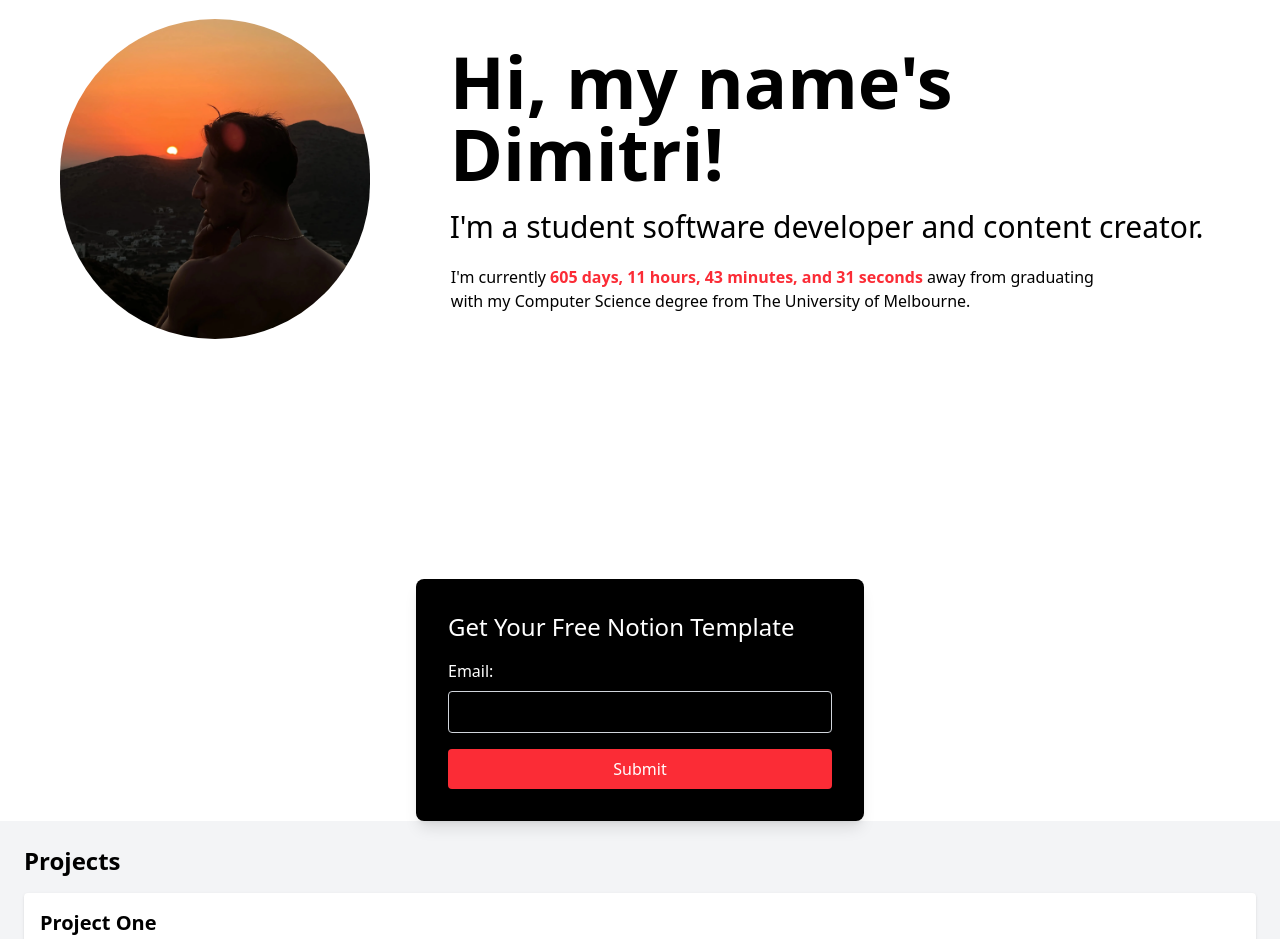
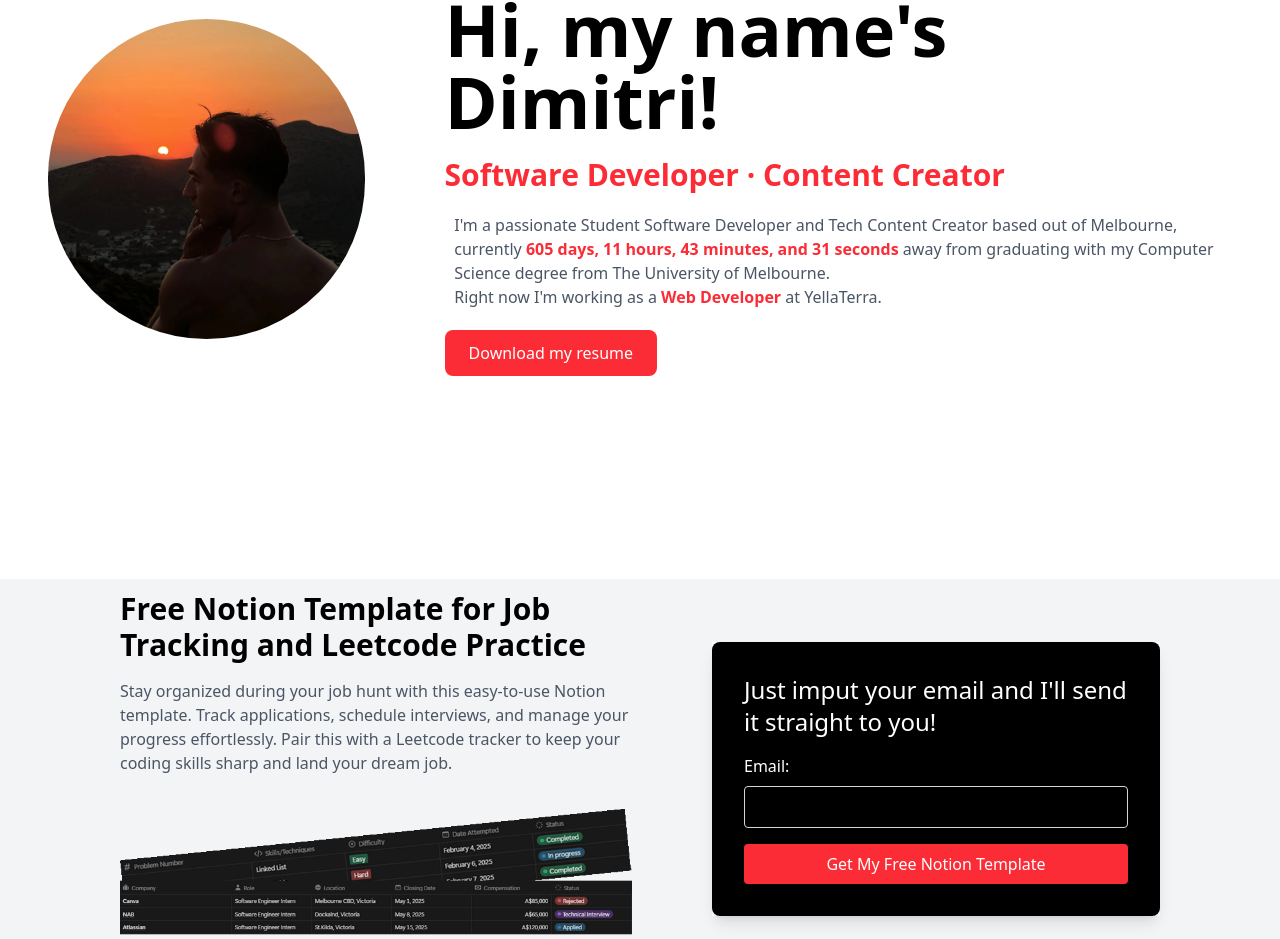
Before and after one commit to mitso2005/portfolio, a React (Vite) app in the folder my-portfolio/: page / in a window 1280 px wide. Shown: the part 221-1160 px from the top of the page. Built offline with nearby package versions, Linux system fonts and the light colour scheme.

Commit message:
reworded downloads

```diff
--- a/my-portfolio/src/App.jsx
+++ b/my-portfolio/src/App.jsx
@@ -4,13 +4,22 @@ import About from "./components/About";
 import Downloads from "./components/Downloads";
 import Footer from "./components/Footer";
 import Projects from "./components/Projects";
+import DownloadDescription from "./components/DowloadDescription";
 
 function App() {
   return (
     <div>
       <Navbar />
       <About />
-      <Downloads />
+      <div className="flex items-center justify-center h-[50vh] w-full bg-gray-100">
+        <div className="flex flex-col md:flex-row items-center md:items-center px-12 gap-20">
+          {/* Left: Description */}
+          <DownloadDescription />
+
+          {/* Right: Download Form */}
+          <Downloads />
+        </div>
+      </div>
       <Projects />
       <Footer />
     </div>
--- a/my-portfolio/src/components/About.jsx
+++ b/my-portfolio/src/components/About.jsx
@@ -31,8 +31,8 @@ function About() {
 
     return (
         <section id="about" className="min-h-screen flex items-center justify-center">
-            <div className="flex items-center space-x-20">
-                <div className="pl-15">
+            <div className="flex items-center gap-20 px-12">
+                <div>
                     {/* Circular Image */}
                     <img
                     src={profileImg}
@@ -41,16 +41,32 @@ function About() {
                     />
                 </div>
 
-                <div className="pr-15">
+                <div>
                     {/* Title and Subtitle */}
                     <h1 className="text-7xl font-bold mb-5 text-left">Hi, my name's Dimitri!</h1>
                     <h3 className="text-3xl font-medium mb-5 text-left">
-                    I'm a student software developer and content creator.
+                    <span className="font-bold text-red-500">Software Developer · Content Creator</span>
                     </h3>
 
                     {/* Countdown */}
-                    <div className="text-1xl max-w-3xl mx-auto">
-                        <p> I'm currently <span className="font-bold text-red-500">{gradCountdown.days} days, {gradCountdown.hours} hours, {gradCountdown.minutes} minutes, and {gradCountdown.seconds} seconds</span> away from graduating <br></br>with my Computer Science degree from The University of Melbourne.</p>
+                    <div className="text-1xl max-w-3xl mx-auto text-gray-600 mb-5">
+                        <p>
+                            I'm a passionate Student Software Developer and Tech Content Creator based out of Melbourne, currently <span className="font-bold text-red-500">{gradCountdown.days} days, {gradCountdown.hours} hours, {gradCountdown.minutes} minutes, and {gradCountdown.seconds} seconds</span> away from graduating with my Computer Science degree from The University of Melbourne.
+                        </p>
+                        <p>
+                            Right now I'm working as a <span className="font-bold text-red-500">Web Developer</span> at YellaTerra.
+                        </p>
+                    </div>
+
+                    {/* Resume Download Button */}
+                    <div className="mt-8">
+                        <a
+                            href="public/DimitriResume.pdf"
+                            download="DimitriResume.pdf"
+                            className="bg-red-500 text-white px-6 py-3 rounded-lg hover:bg-red-600 transition duration-300"
+                        >
+                            Download my resume
+                        </a>
                     </div>
                 </div>
             </div>
--- /dev/null
+++ b/my-portfolio/src/components/DowloadDescription.jsx
@@ -0,0 +1,25 @@
+import notionImg from "../assets/notiontemplates.png";
+
+const DownloadDescription = () => {
+    return (
+        <div className="max-w-lg">
+            <h2 className="text-3xl font-bold text-black mb-4">
+                Free Notion Template for Job Tracking and Leetcode Practice
+            </h2>
+            <p className="text-gray-600">
+                Stay organized during your job hunt with this easy-to-use Notion template.
+                Track applications, schedule interviews, and manage your progress effortlessly.
+                Pair this with a Leetcode tracker to keep your coding skills sharp and land your dream job.
+            </p>
+            <div>
+                {/* Notion Image */}
+                <img
+                src={notionImg}
+                alt="notionImg"
+                />
+            </div>
+        </div>
+    );
+};
+
+export default DownloadDescription;
--- a/my-portfolio/src/components/Downloads.jsx
+++ b/my-portfolio/src/components/Downloads.jsx
@@ -29,7 +29,7 @@ const Downloads = () => {
     return (
         <div className="flex items-center justify-center bg-white">
             <div className="bg-black p-8 rounded-lg shadow-lg w-full max-w-md">
-                <h2 className="text-white text-2xl mb-4">Get Your Free Notion Template</h2>
+                <h2 className="text-white text-2xl mb-4">Just imput your email and I'll send it straight to you!</h2>
                 <form onSubmit={handleSubmit} className="space-y-4">
                     <div>
                         <label className="block text-white mb-2" htmlFor="email">Email:</label>
@@ -47,7 +47,7 @@ const Downloads = () => {
                         type="submit"
                         className="w-full bg-red-500 text-white p-2 rounded hover:bg-red-600"
                     >
-                        Submit
+                        Get My Free Notion Template
                     </button>
                 </form>
                 {message && <p className="text-white mt-4">{message}</p>}
--- a/my-portfolio/src/components/Navbar.jsx
+++ b/my-portfolio/src/components/Navbar.jsx
@@ -3,20 +3,20 @@ import React from "react";
 function Navbar() {
   return (
     <header className="bg-black text-white fixed w-full top-0 shadow-md z-50">
-      <nav className="container mx-auto py-4 px-6">
+      <div className="container mx-auto flex items-center py-4 px-6">
+        <h2 className="text-lg font-bold mr-auto">Dimitrios Petrakis</h2>
+        <nav>
           <ul className="flex justify-center space-x-6">
             {["About", "Downloads", "Projects", "Work", "Contact"].map((item) => (
               <li key={item}>
-              <a
-                href={`#${item.toLowerCase()}`}
-                className="hover:text-red-500 transition duration-300"
-              >
+                <a href={`#${item.toLowerCase()}`} className="hover:text-red-500 transition">
                   {item}
                 </a>
               </li>
             ))}
           </ul>
         </nav>
+      </div>
     </header>
   );
 }
```
Also changed, not shown: my-portfolio/src/assets/notiontemplates.png (added), 1 other file (tests, documents, lock files or other folders). Lines whose indentation alone changed are shown as unchanged.
